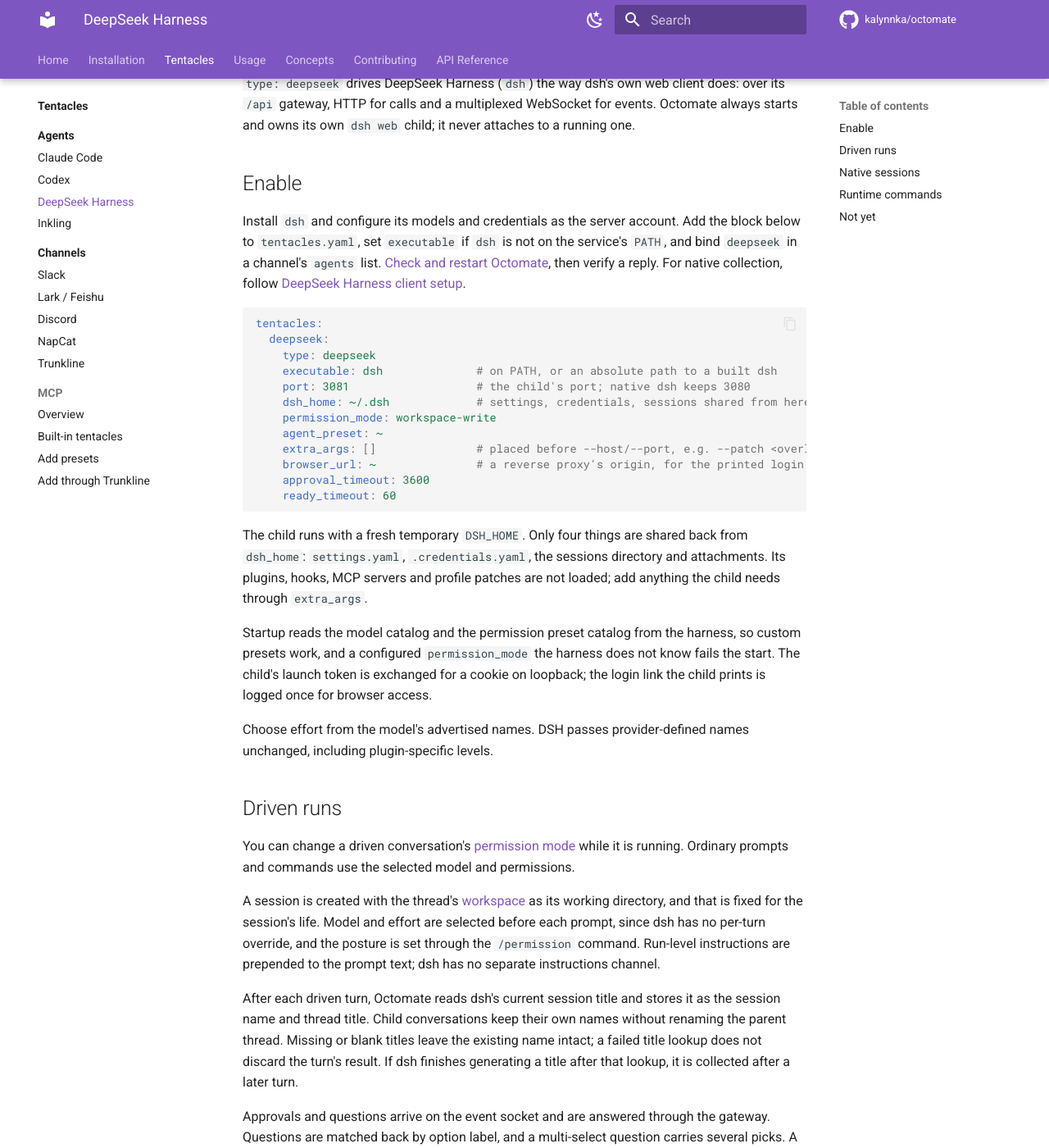
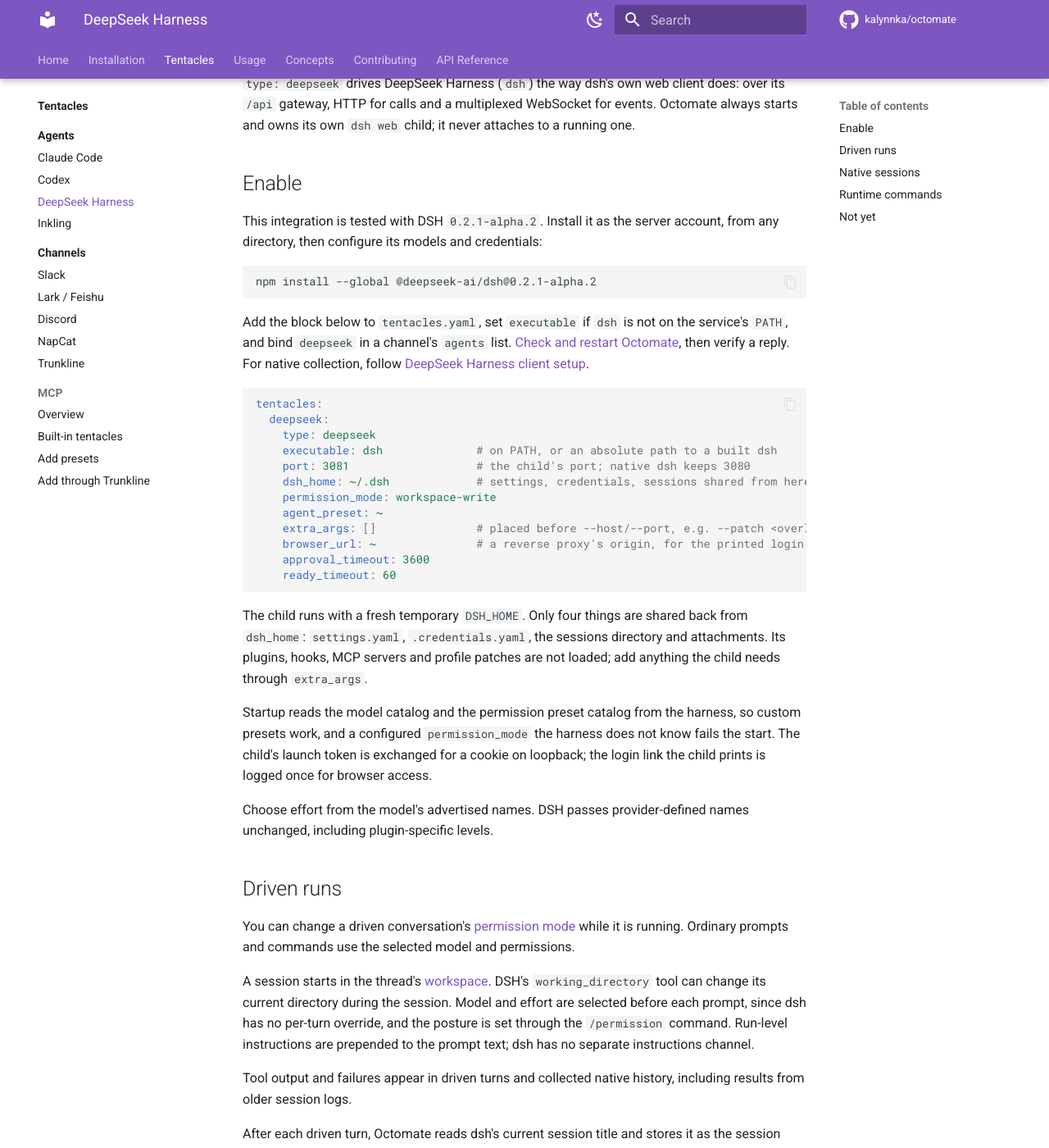
Before and after one commit to kalynnka/octomate, an MkDocs documentation site: the page built from docs/usage/agents/deepseek.md, in a window 1280 px wide and 1400 px high, scrolled down 263 px. Shown: the whole window at 82% size. Built offline with MkDocs 1.6.1 and Material for MkDocs 9.7.7, drawn with Linux system fonts in a browser that asks for light colours; comment, search, counter and statistics services are not loaded; some of the changed text lies outside the part shown.

Commit message:
chore(agents): upgrade Claude, Codex, and DSH integrations (#124)

````diff
--- a/docs/usage/agents/deepseek.md
+++ b/docs/usage/agents/deepseek.md
@@ -11,7 +11,13 @@
 
 ## Enable
 
-Install `dsh` and configure its models and credentials as the server account.
+This integration is tested with DSH `0.2.1-alpha.2`. Install it as the server
+account, from any directory, then configure its models and credentials:
+
+```sh
+npm install --global @deepseek-ai/dsh@0.2.1-alpha.2
+```
+
 Add the block below to `tentacles.yaml`, set `executable` if `dsh` is not on the
 service's `PATH`, and bind `deepseek` in a channel's `agents` list.
 [Check and restart Octomate](../../tentacles/index.md#enable-a-tentacle), then
@@ -51,11 +57,14 @@
 You can change a driven conversation's [permission mode](permissions.md) while
 it is running. Ordinary prompts and commands use the selected model and permissions.
 
-A session is created with the thread's [workspace](../workspaces.md) as its
-working directory, and that is fixed for the session's life. Model and effort are
-selected before each prompt, since dsh has no per-turn override, and the posture is
-set through the `/permission` command. Run-level instructions are prepended to the
-prompt text; dsh has no separate instructions channel.
+A session starts in the thread's [workspace](../workspaces.md). DSH's
+`working_directory` tool can change its current directory during the session.
+Model and effort are selected before each prompt, since dsh has no per-turn override,
+and the posture is set through the `/permission` command. Run-level instructions
+are prepended to the prompt text; dsh has no separate instructions channel.
+
+Tool output and failures appear in driven turns and collected native history,
+including results from older session logs.
 
 After each driven turn, Octomate reads dsh's current session title and stores it as
 the session name and thread title. Child conversations keep their own names without
@@ -107,8 +116,8 @@
 native session. Repeated registry notifications invalidate the cache; the next
 inspection reloads it. Explicit refresh also reloads the registry.
 
-The contract is checked against `@deepseek-ai/dsh-commands` 0.1.7-rc.1 at
-[revision 46a7f68](https://github.com/deepseek-ai/deepseek-harness/blob/46a7f68b0922371ce7144b668b90e377d8e799f4/packages/interaction/commands/src/types.ts).
+The contract is checked against `@deepseek-ai/dsh-commands` 0.2.1-alpha.2 at
+[revision d743267](https://github.com/deepseek-ai/deepseek-harness/blob/d743267388641bc76f17c45ce8b4c231aed1d32c/packages/interaction/commands/src/types.ts).
 The internal permission command uses Ink's typed execution result. A missing
 command, rejected preset or malformed result stops the run before prompting.
 
--- a/pyproject.toml
+++ b/pyproject.toml
@@ -33,14 +33,14 @@
     # it used to arrive transitively through langchain.
     "aiohttp>=3.9",
     "slack-bolt>=1.18",
-    "claude-agent-sdk>=0.2.163",
+    "claude-agent-sdk>=0.2.165",
     "cryptography>=48",
     "google-genai>=1.55.0",
     "fastapi>=0.133",
     "uvicorn>=0.34",
     "logfire[httpx,sqlalchemy]>=4.29.0",
     "rich>=13",
-    "openai-codex>=0.160.0",
+    "openai-codex>=0.162.1",
     "typer>=0.25.1",
     "typing-extensions>=4.10",
     "email-validator",
````
Also changed, not shown: docs/installation/clients/deepseek.md (+1 -1 lines), docs/installation/clients/quickstart.md (+1 -1 lines), docs/usage/agents/claude-code.md (+1 -0 lines), 14 other files.
